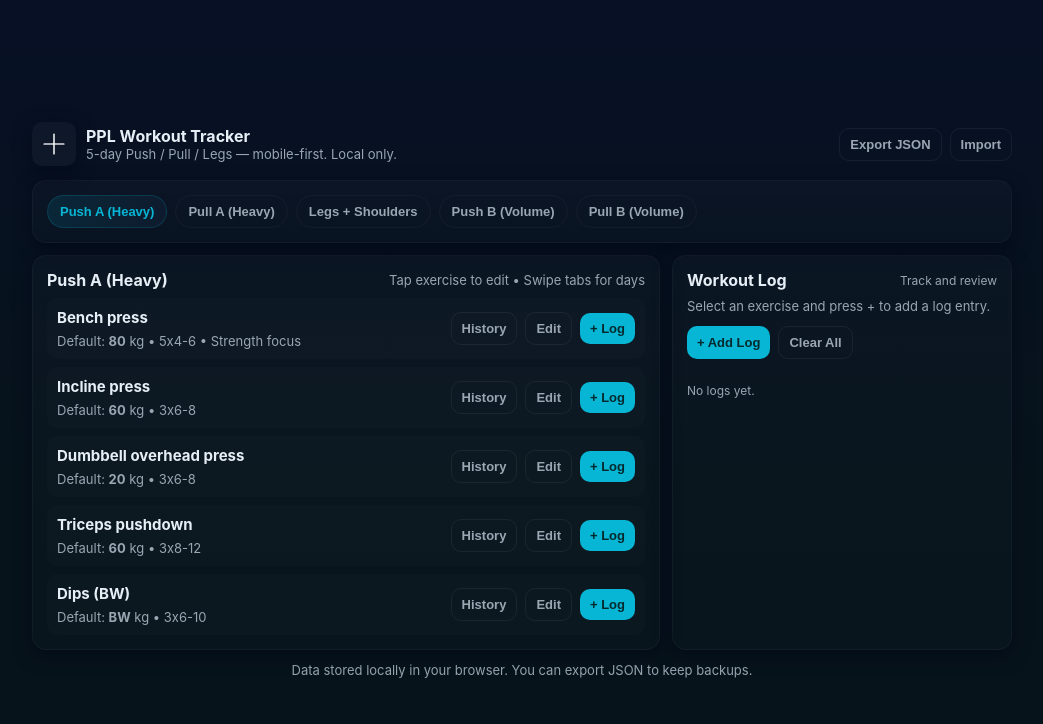
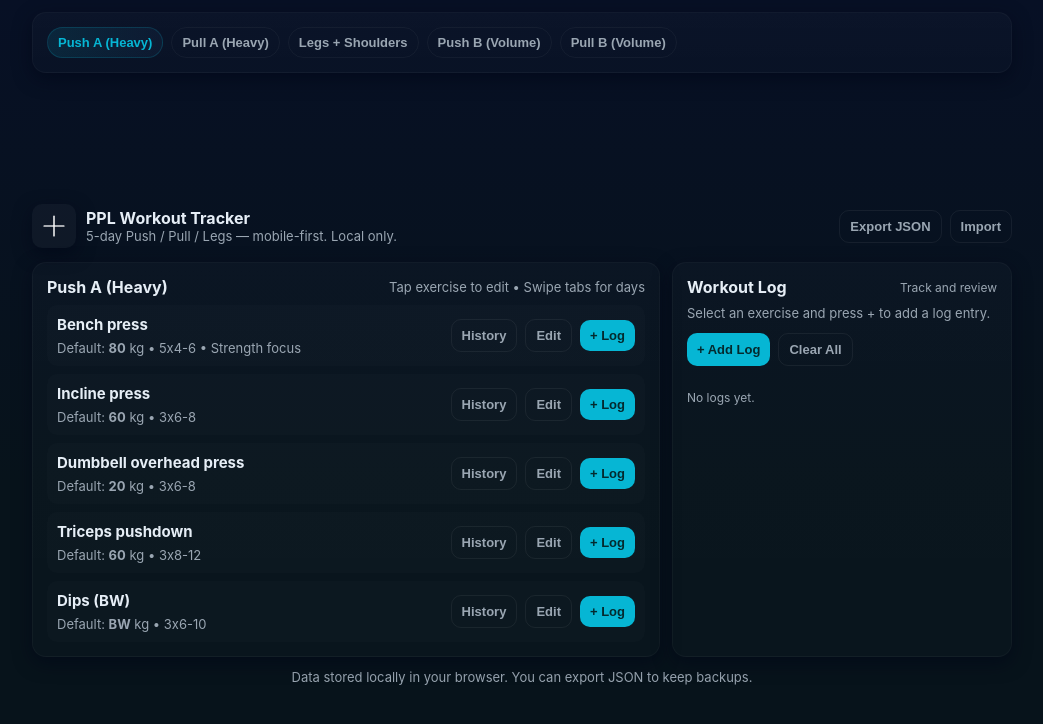
Before and after one commit to VACations-Student/WorkoutPlan, a plain HTML site: page index.html in a window 1280 px wide. Both pictures are taken after a click on the button "Push A (Heavy)". Shown: the whole page, without its empty margins (118-1161 px from the left). Drawn offline with Linux system fonts and the light colour scheme.

Commit message:
Tratando de arreglar las cosas

```diff
--- a/index.html
+++ b/index.html
@@ -18,6 +18,8 @@
             --pad: 14px;
             --maxw: 980px;
             --shadow: 0 6px 18px rgba(2, 6, 23, 0.6);
+            --nav-height: 56px;
+            /* fallback, updated by JS */
         }
 
         * {
@@ -26,7 +28,7 @@
 
         html,
         body {
-            height: 100%
+            height: 100%;
         }
 
         body {
@@ -43,9 +45,11 @@
             /* helps iOS nested scroll */
         }
 
+        /* ensure the content is pushed down so the fixed nav never overlaps */
         .app {
             width: 100%;
             max-width: var(--maxw);
+            padding-top: calc(var(--nav-height) + 28px);
         }
 
         header {
@@ -88,23 +92,38 @@
             font-size: 13px
         }
 
+        /* FIXED top navbar (centered within app, full responsive width) */
         nav {
+            position: fixed;
+            top: 12px;
+            left: 50%;
+            transform: translateX(-50%);
+            width: calc(100% - 40px);
+            max-width: var(--maxw);
             display: flex;
             gap: 8px;
-            overflow: auto;
-            padding-bottom: 8px;
-            margin-bottom: 12px
+            overflow-x: auto;
+            padding: 8px 12px;
+            margin: 0;
+            z-index: 1000;
+            /* above page content but below modals */
+            border-radius: 12px;
+            background: linear-gradient(180deg, rgba(255, 255, 255, 0.02), rgba(255, 255, 255, 0.01));
+            border: 1px solid rgba(255, 255, 255, 0.03);
+            box-shadow: var(--shadow);
+            -webkit-overflow-scrolling: touch;
         }
 
         .tab {
             flex: 0 0 auto;
-            padding: 8px 12px;
+            padding: 7px 10px;
             border-radius: 999px;
             background: transparent;
             border: 1px solid rgba(255, 255, 255, 0.04);
             color: var(--muted);
             font-weight: 600;
-            font-size: 13px
+            font-size: 13px;
+            white-space: nowrap;
         }
 
         .tab.active {
@@ -232,7 +251,7 @@
             justify-content: center;
             padding: 20px;
             background: rgba(2, 6, 23, 0.55);
-            z-index: 99999;
+            z-index: 100000;
             -webkit-overflow-scrolling: touch;
         }
 
@@ -245,6 +264,10 @@
             max-width: 720px;
             position: relative;
             z-index: 100000;
+            max-height: calc(100vh - 48px);
+            overflow: auto;
+            margin: 12px;
+            border-radius: 12px;
         }
 
         input[type="number"],
@@ -329,7 +352,8 @@
             </div>
         </header>
 
-        <nav id="dayTabs" class="card">
+        <!-- fixed navbar injected with tabs -->
+        <nav id="dayTabs" class="card" aria-label="Days navigation">
             <!-- tabs injected -->
         </nav>
 
@@ -362,8 +386,8 @@
         <footer class="smaller">Data stored locally in your browser. You can export JSON to keep backups.</footer>
 
         <!-- modal: edit exercise -->
-        <div class="modal" id="modal">
-            <div class="dialog card">
+        <div class="modal" id="modal" aria-hidden="true">
+            <div class="dialog card" role="dialog" aria-modal="true" aria-labelledby="modalTitle">
                 <div class="section-title"><strong id="modalTitle">Edit Exercise</strong>
                     <div><button class="btn" id="closeModal">Close</button></div>
                 </div>
@@ -389,8 +413,8 @@
         </div>
 
         <!-- modal: add log -->
-        <div class="modal" id="logModal">
-            <div class="dialog card">
+        <div class="modal" id="logModal" aria-hidden="true">
+            <div class="dialog card" role="dialog" aria-modal="true" aria-labelledby="logModalTitle">
                 <div class="section-title"><strong id="logModalTitle">Add Log</strong>
                     <div><button class="btn" id="closeLogModal">Close</button></div>
                 </div>
@@ -490,20 +514,44 @@
         const logModal = document.getElementById('logModal');
         const historyHolder = document.getElementById('historyHolder');
 
-        // Build tabs
+        // --- helper: keep page content from being overlapped by fixed nav ---
+        // call this on init, on render, and on resize.
+        const navEl = document.getElementById('dayTabs');
+
+        function updateNavSizing() {
+            const h = navEl.offsetHeight || 56;
+            document.documentElement.style.setProperty('--nav-height', h + 'px');
+        }
+
+        // Build tabs (updated: sets current day, saves, renders and scrolls into view)
         function renderTabs() {
             dayTabs.innerHTML = '';
             data.days.forEach((d, i) => {
                 const btn = document.createElement('button');
                 btn.className = 'tab' + (i === currentDayIndex ? ' active' : '');
                 btn.textContent = d.title;
+
                 btn.onclick = () => {
-                    currentDayIndex = i; saveState(); render();
-                    // ensure viewport goes to top of the app on mobile
-                    setTimeout(() => { window.scrollTo({ top: 0, behavior: 'smooth' }); }, 40);
-                }
+                    currentDayIndex = i;
+                    saveState();
+                    render();
+
+                    // smooth scroll: scroll app into view but account for the fixed nav height
+                    setTimeout(() => {
+                        const appEl = document.querySelector('.app');
+                        const rect = appEl.getBoundingClientRect();
+                        const appTop = window.scrollY + rect.top;
+                        const navHeight = navEl.offsetHeight || 56;
+                        const scrollTo = Math.max(0, appTop - navHeight - 12);
+                        window.scrollTo({ top: scrollTo, behavior: 'smooth' });
+                    }, 40);
+                };
+
                 dayTabs.appendChild(btn);
-            })
+            });
+
+            // after tabs exist, refresh sizing to ensure padding matches measured nav height
+            updateNavSizing();
         }
 
         // Render exercises for day
@@ -543,11 +591,13 @@
             document.body.style.top = `-${_scrollY}px`;
             document.body.classList.add('no-scroll-lock');
             el.classList.add('show');
+            el.setAttribute('aria-hidden', 'false');
         }
         function hideModal(el) {
             if (!el) return;
             el.classList.remove('show');
             document.body.classList.remove('no-scroll-lock');
+            el.setAttribute('aria-hidden', 'true');
             // restore scroll position
             setTimeout(() => { window.scrollTo(0, _scrollY); document.body.style.top = ''; }, 1);
         }
@@ -674,6 +724,13 @@
 
         // init
         render();
+        updateNavSizing();
+
+        // keep sizing updated if user rotates / resizes
+        window.addEventListener('resize', () => {
+            clearTimeout(window._navSizeTimer);
+            window._navSizeTimer = setTimeout(updateNavSizing, 80);
+        });
 
         // small helper: keyboard escape to close modals
         window.addEventListener('keydown', (e) => { if (e.key === 'Escape') { hideModal(modal); hideModal(logModal); } });
```
